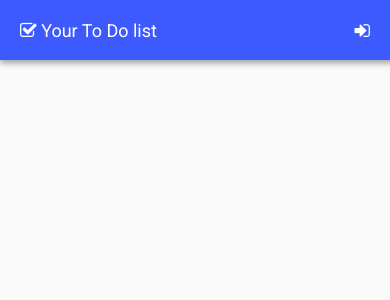
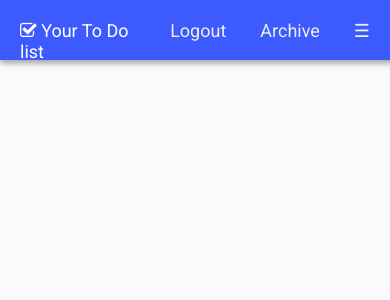
Before and after one commit to PetterBomban/TaskList, a Flask app: page / in a window 390 px wide. Shown: the top 300 px of the page. Run offline with Flask 2, Linux system fonts and the light colour scheme.

Commit message:
Started on the responsive nav menu

```diff
--- a/TaskList/static/css/style.css
+++ b/TaskList/static/css/style.css
@@ -330,12 +330,6 @@ textarea {
     border-radius: 3px;
     text-align: right;
 }
-#logout {
-    float: right;
-    margin-right: 40px;
-    color: #efefef;
-    font-size: 18px;
-}
 #button-container {
     margin: 1.3em;
     position: fixed;
@@ -362,7 +356,7 @@ textarea {
         margin-top: 0px;
     }
 }
-#logout .fa:hover {
+.logout .fa:hover {
     color: #ccc !important;
 }
 @media only screen and (max-device-width: 768px) {
@@ -407,3 +401,15 @@ textarea:focus {
 input[type="radio"]:checked+label {
 	border-radius: 50px;
 }
+#menu a {
+    color: #efefef;
+    font-size: 18px;
+    text-decoration: none;
+    font-family: roboto;
+    padding-left: 30px;
+}
+
+#menu {
+    float: right;
+    margin-right: 40px;
+}
--- a/TaskList/templates/index.html
+++ b/TaskList/templates/index.html
@@ -9,20 +9,32 @@
     <meta content='width=device-width, initial-scale=1.0, maximum-scale=1.0, user-scalable=0' name='viewport' />
 <link rel="icon" href="favicon.png">
 <meta name="theme-color" content="#3D5AFE">
+<meta http-equiv="cache-control" content="max-age=0" />
+<meta http-equiv="cache-control" content="no-cache" />
+<meta http-equiv="expires" content="0" />
+<meta http-equiv="expires" content="Tue, 01 Jan 1980 1:00:00 GMT" />
+<meta http-equiv="pragma" content="no-cache" />
 </head>
 
 <body>
     <!--This is the header-->
     <nav>
-        <div id="logout">
+        <div id="menu">
+        <span class="logout">
         {% if session.logged_in %}
             <a href="{{ url_for('main.logout') }}">
-            <h1><i aria-hidden="true" class="fa fa-sign-out"></i></h1></a>
+            Logout</a>
         {% else %}
             <a href="{{ url_for('main.login') }}">
-            <h1><i aria-hidden="true" class="fa fa-sign-in"></i></h1></a>
+            Logout</a>
         {% endif %}
+        </span>
+        <span class="archive">
+            <a href="{{ url_for('main.archive') }}">Archive</a>
+        </span>
+        <a href="javascript:void(0);" class="icon" onclick="myFunction()">&#9776;</a>
         </div>
+
 
         <div id="logo">
             <h1><i aria-hidden="true" class="fa fa-check-square-o"></i> Your To Do list</h1>
```
Also changed, not shown: TaskList/user_db/rosti_tasks.db.
